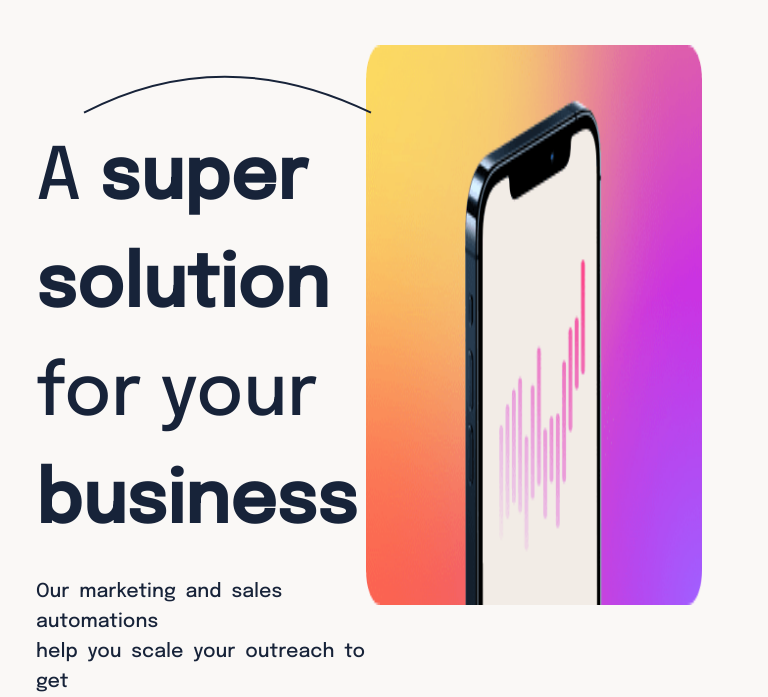
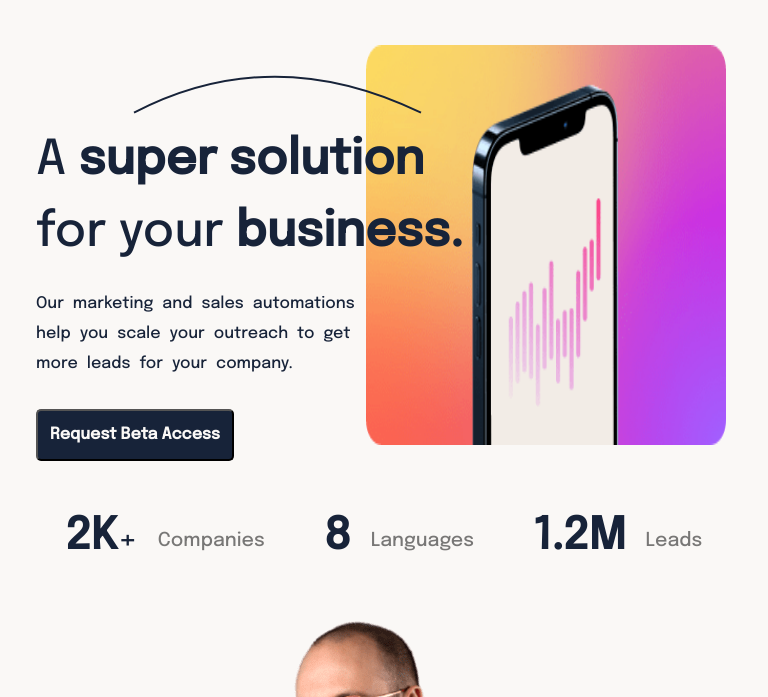
Before and after one commit to amt-felix-amoquandoh/Suite-Landing-page, a plain HTML site: page index.html in a window 768 px wide. Shown: the part 103-800 px from the top of the page. Drawn offline with nearby package versions, Linux system fonts and the light colour scheme; a script that the page names is missing.

Commit message:
final commit

```diff
--- a/css/styles.css
+++ b/css/styles.css
@@ -59,7 +59,7 @@
 
 
   .leftHeading{
-    font-size: 4.5em;
+    font-size: 4.2em;
     margin-bottom: 20px;
     position: relative;
   }
@@ -224,11 +224,33 @@
   and (max-device-width: 990px)
   and (-webkit-min-device-pixel-ratio: 1){
 
+
+    .leftHeading{
+      font-size: 3em;
+      position: relative;
+      width: 130%;
+      text-align: initial;
+    }
+
+    .leftParagragh{
+      position: relative;
+      font-size: 1em;
+    }
+
+    .leftArea > img{
+      float: right;
+      margin-right: -50px;
+      position: relative;
+    }
+
+
+
     .mid > img {
         margin-left: 0;
-            height: 70vh;
-            width: 100%;
+            height: 50vh;
+
             margin: auto;
+
       }
 
       .content{
--- a/index.html
+++ b/index.html
@@ -36,7 +36,7 @@
         <div class="row">
           <div class="col-lg-6 col-md-6 col-sm-12 leftArea">
             <img alt="" src="./assets/pattern-curved-line-1.svg">
-            <p class="leftHeading">A <span>super solution</span><br>for your<span> business</span></p>
+            <p class="leftHeading">A <span>super solution</span><br>for your<span> business.</span></p>
             <p class="leftParagragh">Our marketing and sales automations<br> help you scale your outreach to
               get<br> more leads for your company. </p>
             <button type="button" class="leftButton">
```
